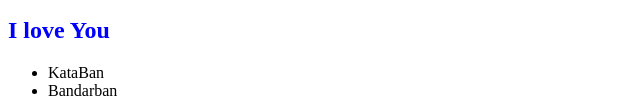
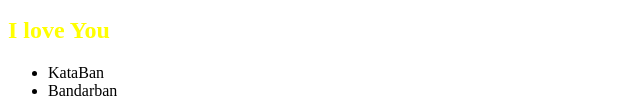
Before and after one commit to Rahaman-Atikur/DOM-Document-Object-Model, a plain HTML site: page index.html in a window 1280 px wide. Shown: the part 488-588 px from the top of the page, without its empty margins (0-640 px from the left). Drawn offline with Linux system fonts and the light colour scheme.

Commit message:
changed css color by JavaScript

```diff
--- a/index.html
+++ b/index.html
@@ -76,6 +76,9 @@
         }
 
 
+        let changeColor = document.getElementById('my-place').style.color='yellow';
+
+
 
     </script>
 
```
